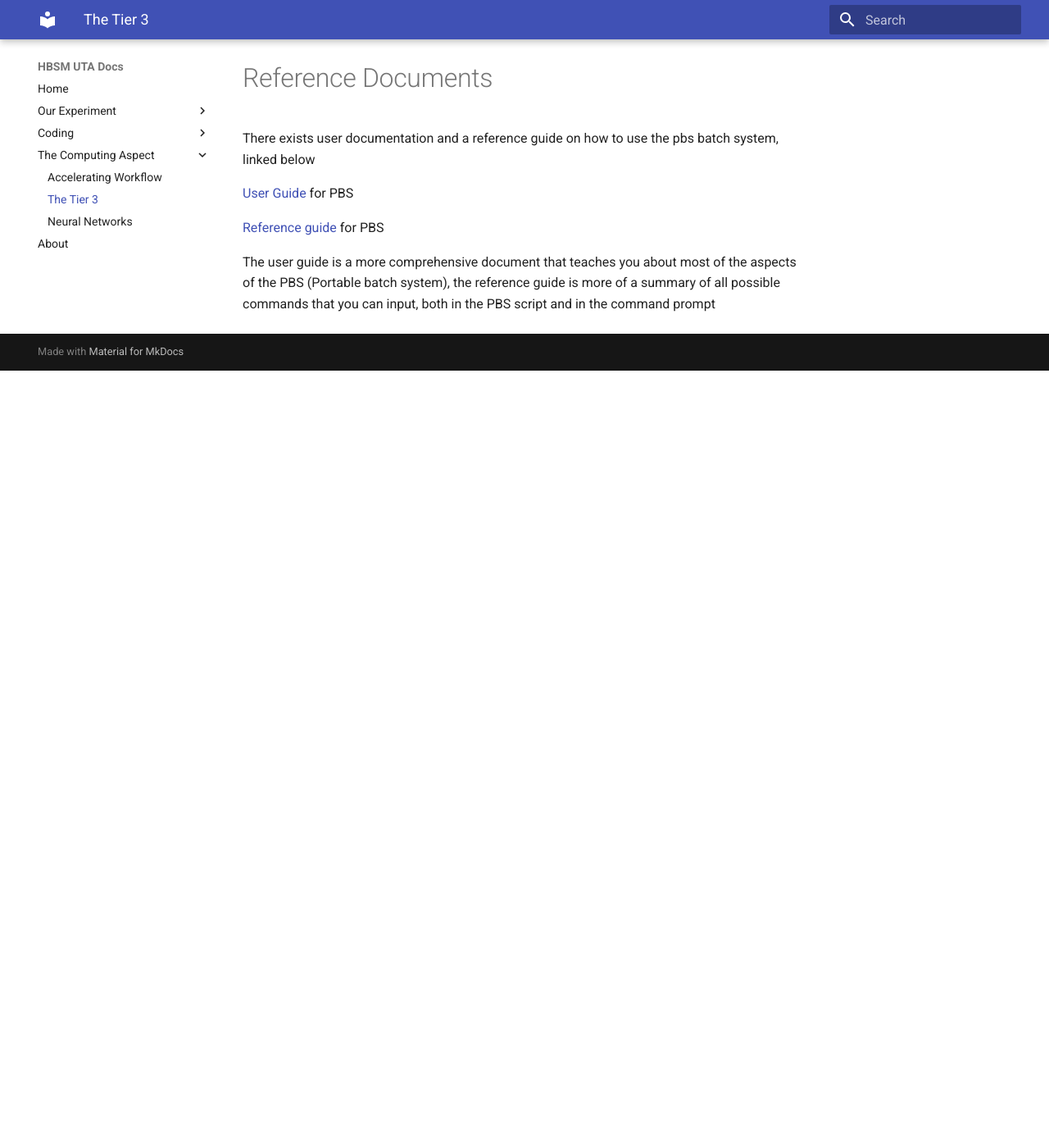
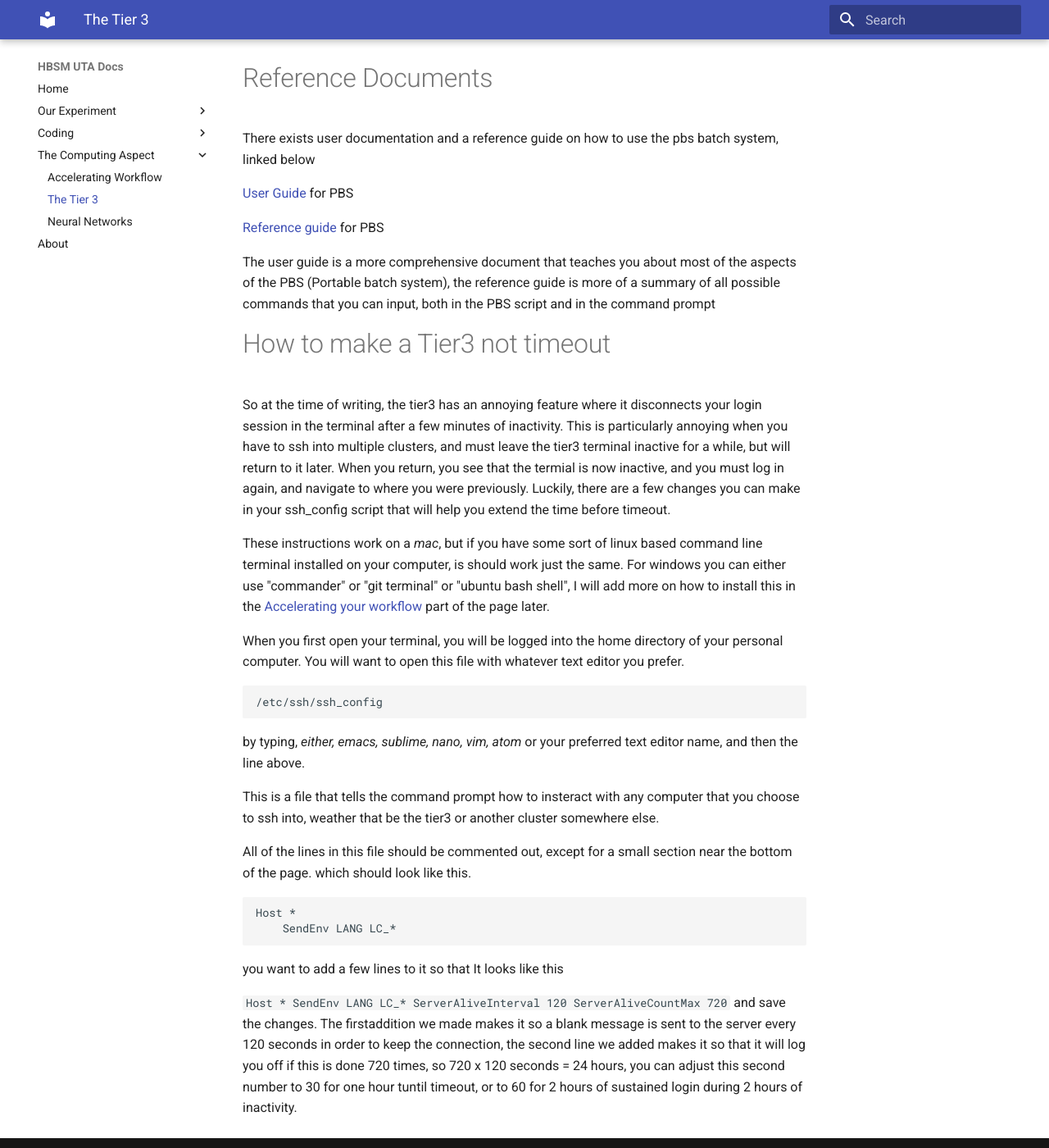
Before and after one commit to Jcardenas34/UTA-HBSM-New-Member-Quick-Start-Documentation, an MkDocs documentation site: the page built from docs/tier3.md, in a window 1280 px wide and 1400 px high, scrolled down 2049 px. Shown: the whole window at 82% size. Built offline with MkDocs 1.6.1 and Material for MkDocs 9.7.7, drawn with Linux system fonts in a browser that asks for light colours; before the commit the page ends 2501 px from its top, so only the background shows below that.

Commit message:
Update tier3.md
Adding how to extend the terminal timeout

````diff
--- a/docs/tier3.md
+++ b/docs/tier3.md
@@ -43,3 +43,41 @@ There exists user documentation and a reference guide on how to use the pbs batc
 
 The user guide is a more comprehensive document that teaches you about most of the aspects of the PBS (Portable batch system),
 the reference guide is more of a summary of all possible commands that you can input, both in the PBS script and in the command prompt
+
+
+How to make a Tier3 not timeout
+===================================
+
+So at the time of writing, the tier3 has an annoying feature where it disconnects your login session in the terminal
+after a few minutes of inactivity. This is particularly annoying when you have to ssh into multiple clusters, and must
+leave the tier3 terminal inactive for a while, but will return to it later. When you return, you see that the termial is now inactive, and you must log in again, and navigate to where you were previously. Luckily, there are a few changes you can make in your ssh_config script that will help you extend the time before timeout.
+
+These instructions work on a *mac*, but if you have some sort of linux based command line terminal installed on your computer, is should work just the same. For windows you can either use "commander" or "git terminal" or "ubuntu bash shell", I will add more on how to install this in the [Accelerating your workflow](docs/cyberduck.md) part of the page later.
+
+When you first open your terminal, you will be logged into the home directory of your personal computer. You will want to open this file with whatever text editor you prefer.
+
+```
+/etc/ssh/ssh_config
+```
+
+by typing, *either, emacs, sublime, nano, vim, atom* or your preferred text editor name, and then the line above.
+
+This is a file that tells the command prompt how to insteract with any computer that you choose to ssh into, weather that be the tier3 or another cluster somewhere else.
+
+All of the lines in this file should be commented out, except for a small section near the bottom of the page. which should look like this.
+
+```
+Host *
+	SendEnv LANG LC_*
+```
+
+ you want to add a few lines to it so that It looks like this
+
+ ```
+ Host *
+	SendEnv LANG LC_*
+	ServerAliveInterval 120
+	ServerAliveCountMax 720
+ ```
+and save the changes. The firstaddition we made makes it so a blank message is sent to the server every 120 seconds in order to keep the connection, the second line we added makes it so that it will log you off if this is done 720 times,
+so 720 x 120 seconds = 24 hours, you can adjust this second number to 30 for one hour tuntil timeout, or to 60 for 2 hours of sustained login during 2 hours of inactivity.
````
